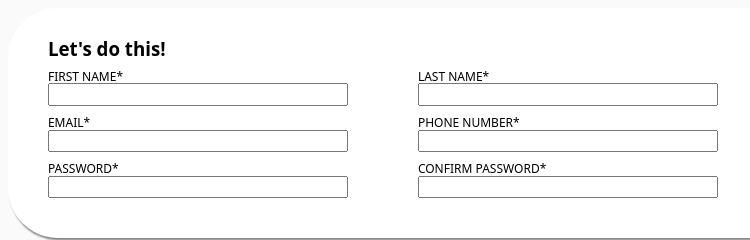
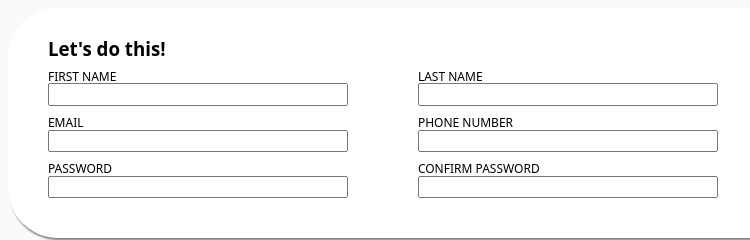
Before and after one commit to HamzaIbrahimi/Sign-up-Form, a plain HTML site: page index.html in a window 1280 px wide. Shown: the part 278-518 px from the top of the page, 458-1208 px from the left. Drawn offline with Linux system fonts and the light colour scheme.

Commit message:
remove asterisk from form not necessary

```diff
--- a/index.html
+++ b/index.html
@@ -39,32 +39,32 @@
                 <div class="left-form">
 
                     <div>
-                        <label for="firstName">FIRST NAME*</label>
+                        <label for="firstName">FIRST NAME</label>
                         <input type="text" id="firstName" name="firstName" required autocomplete="given-name">
                     </div>
 
                     <div>
-                        <label for="email">EMAIL*</label>
+                        <label for="email">EMAIL</label>
                         <input type="email" id="email" name="email" required autocomplete="email">
                     </div>
 
                     <div>
-                        <label for="pass1">PASSWORD*</label>
+                        <label for="pass1">PASSWORD</label>
                         <input type="password" id="pass1" name="password" class="error" required autocomplete="new-password">
                     </div>
 
                 </div>
                 <div class="right-form">
                     <div>
-                        <label for="lastName">LAST NAME*</label>
+                        <label for="lastName">LAST NAME</label>
                         <input type="text" id="lastName" name="lastName" required autocomplete="family-name">
                     </div>
                     <div>
-                        <label for="telephone">PHONE NUMBER*</label>
+                        <label for="telephone">PHONE NUMBER</label>
                         <input type="tel" id="telephone" name="telephone" required autocomplete="tel">
                     </div>
                     <div>
-                        <label for="pass2">CONFIRM PASSWORD*</label>
+                        <label for="pass2">CONFIRM PASSWORD</label>
                         <input type="password" id="pass2" name="password" class="error" required autocomplete="new-password">
                     </div>
                 </div>
```
